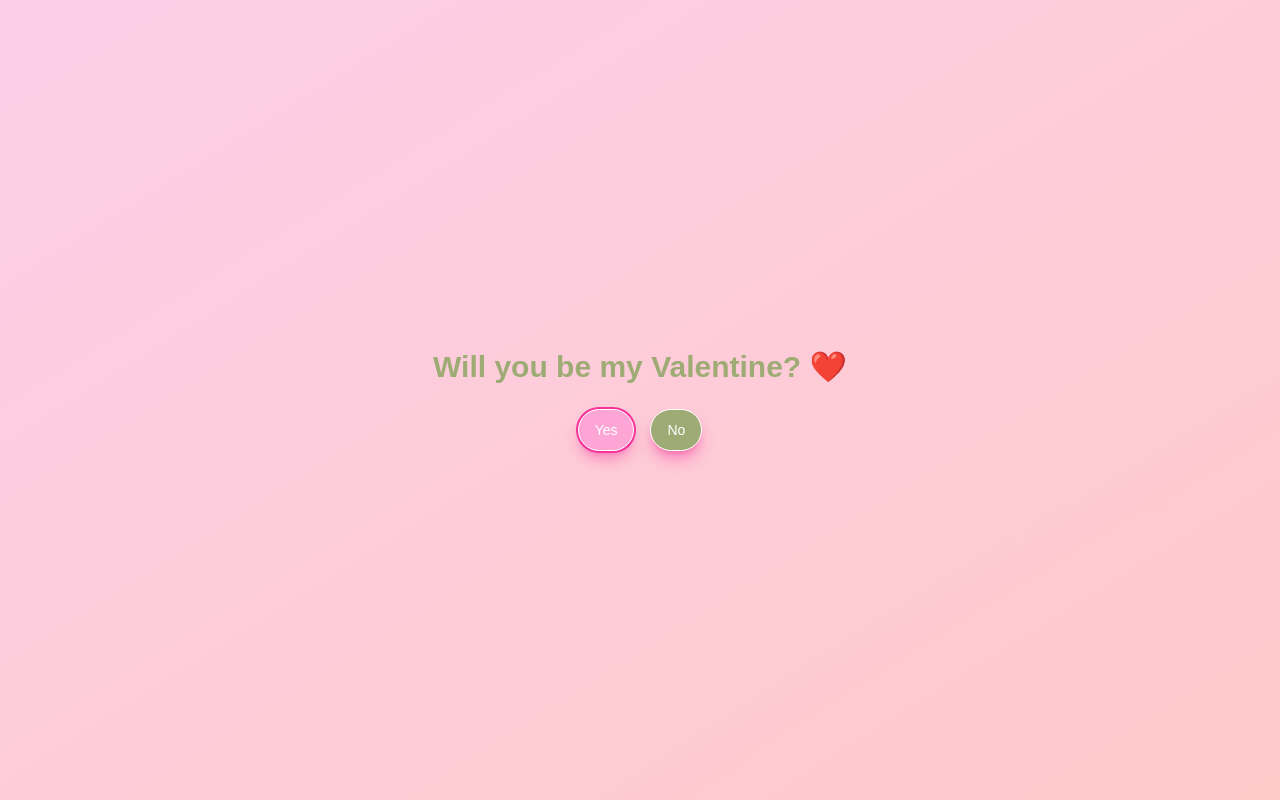
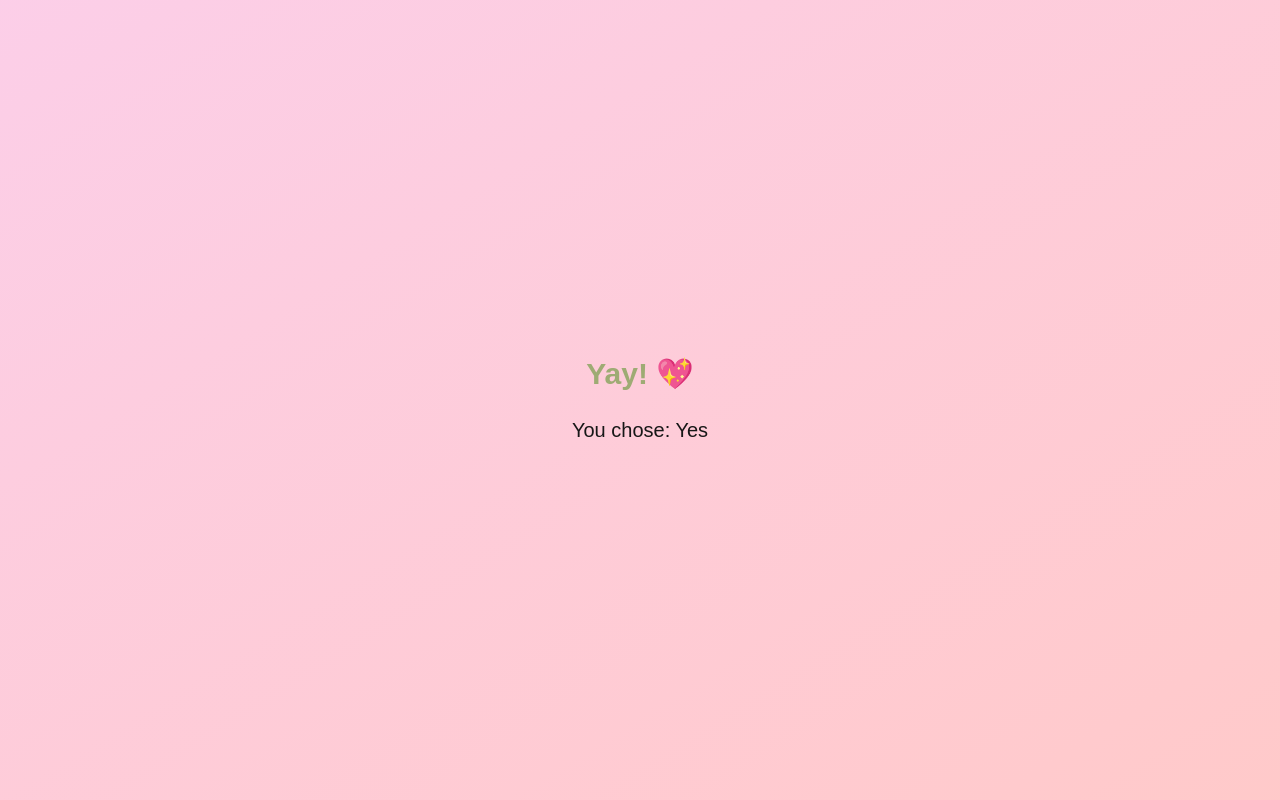
Before and after one commit to Michael-David-Lam/web-valentine, a Next.js app in the folder valentine/: page / in a window 1280 px wide. Both pictures are taken after a click on the button "Yes". Built offline with nearby package versions, Linux system fonts and the light colour scheme.

Commit message:
added yes/no logic and component switching 'views' onclick/state change

```diff
--- a/valentine/app/components/QuestionPage.tsx
+++ b/valentine/app/components/Question.tsx
@@ -1,14 +1,13 @@
 "use client";
 
-import { useState } from "react";
+type Props = {
+    onAnswer: (value: "Yes" | "No") => void;
+}
 
-export default function QusetionPage() {
-
-    const [answer, setAnswer] = useState<string | null>(null);
-
+export default function Qusetion({ onAnswer }: Props) {
 
     return (
-        <main className="flex flex-col items-center justify-center min-h-screen gap-6 bg-gradient-to-br from-pink-200 to-red-200">
+        <div className="flex flex-col items-center justify-center min-h-screen gap-6 bg-linear-to-br from-pink-200 to-red-200">
             <h1 className="text-3xl font-bold text-[#9eab74]">Will you be my Valentine? ❤️</h1>
 
             <div className="flex gap-4">
@@ -16,24 +15,22 @@ export default function QusetionPage() {
                 hover:bg-pink-400 focus:ring-2
                  focus:outline-none focus:ring-pink-500 shadow-lg
                  shadow-pink-500/50 dark:shadow-lg dark:shadow-pink-800/80 font-medium rounded-base
-                 text-sm px-4 py-2.5 text-center leading-5">
+                 text-sm px-4 py-2.5 text-center leading-5"
+                 onClick={() => onAnswer("Yes")}
+                >
                     Yes
                 </button>
 
                 <button type="button" className="rounded-full border text-white bg-[#9eab74]
                 hover:bg-[#556328] focus:ring-2
-                 focus:outline-none focus:ring-pink-500 shadow-lg
+                 focus:outline-none focus:ring-[#556328] shadow-lg
                  shadow-pink-500/50 dark:shadow-lg dark:shadow-pink-800/80 font-medium rounded-base
-                 text-sm px-4 py-2.5 text-center leading-5">
+                 text-sm px-4 py-2.5 text-center leading-5"
+                 onClick={() => onAnswer("No")}
+                >
                     No
                 </button>
             </div>
-
-            {answer && (
-                <p className="text-xl">
-                    You selected: <strong>{answer}</strong>
-                </p>
-            )}
-        </main>
+        </div>
     );
 }
--- /dev/null
+++ b/valentine/app/components/Result.tsx
@@ -0,0 +1,23 @@
+"use client";
+
+type Props = {
+    answer: "Yes" | "No";
+}
+
+export default function Result({ answer }: Props) {
+    let message: string;
+    if (answer === "Yes"){
+        message = "Yay! 💖";
+    }
+    else {
+        message = "Oh no 😢";
+    }
+    return(
+         <div className="flex flex-col items-center justify-center min-h-screen gap-6 bg-linear-to-br from-pink-200 to-red-200">
+            <h1 className="text-3xl font-bold text-[#9eab74]">{message}</h1>
+            <p className="text-xl">You chose: {answer}</p>
+
+         </div>
+    );
+
+}
--- a/valentine/app/components/Yay.tsx
+++ /dev/null
@@ -1,5 +0,0 @@
-"use client";
-
-export default function Yay() {
-
-}
--- a/valentine/app/page.tsx
+++ b/valentine/app/page.tsx
@@ -1,10 +1,15 @@
-import QusetionPage from "./components/QuestionPage";
+"use client";
+import Question from "./components/Question";
+import Result from "./components/Result";
+import { useState } from "react";
 
 export default function Home() {
 
+  const [answer, setAnswer] = useState<"Yes" | "No" | null>(null);
 
-  return (
+  if (answer){
+     return(<Result answer={answer} />);
+  }
 
-    <QusetionPage />
-  );
+  return (<Question onAnswer={setAnswer}/>);
 }
```
